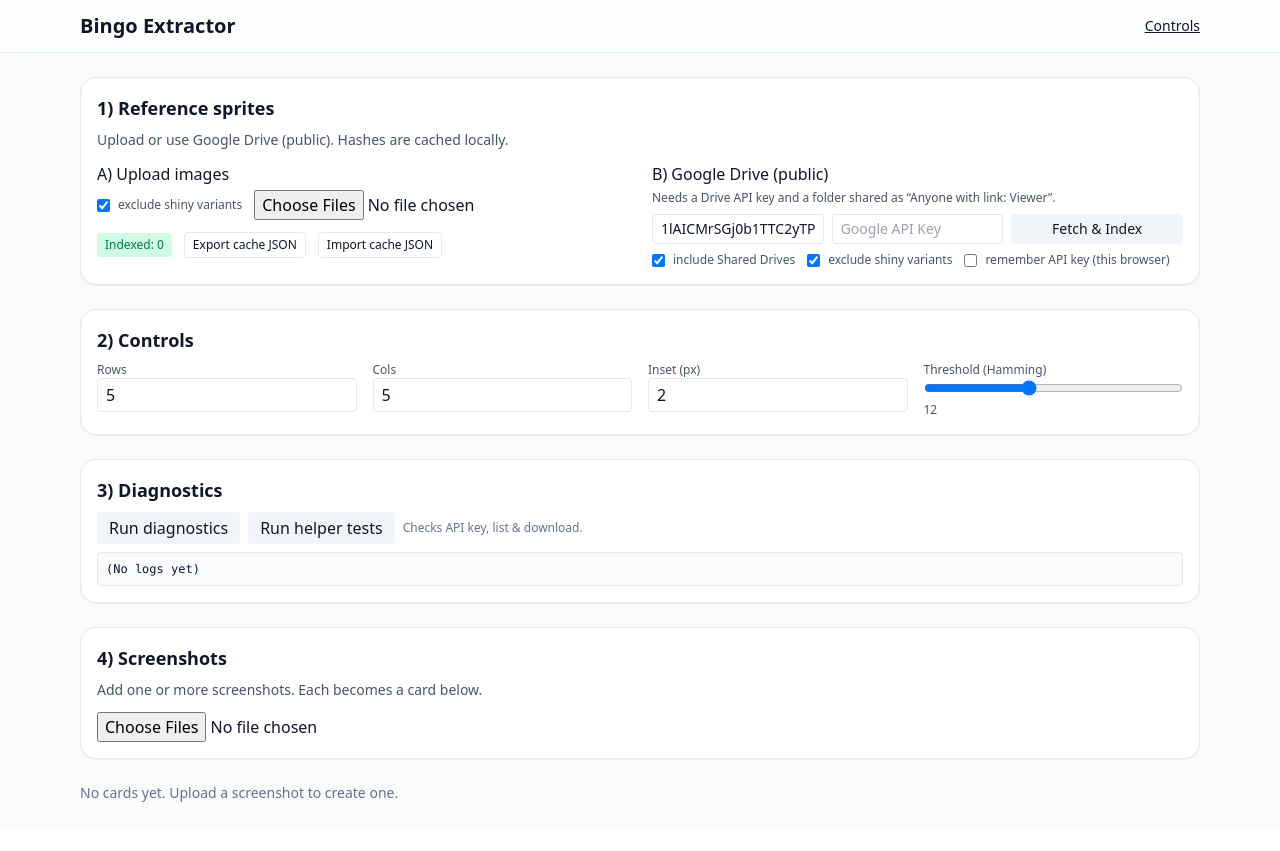
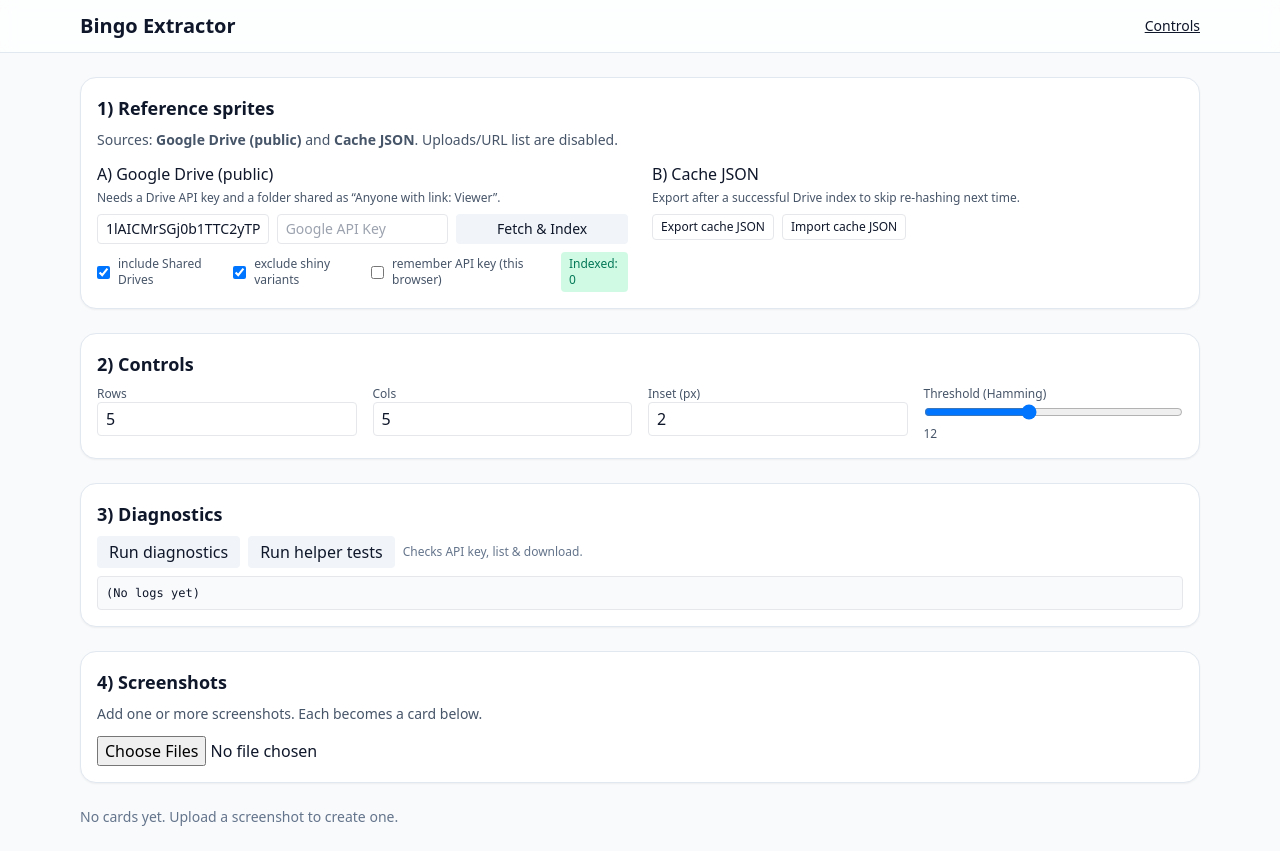
Before and after one commit to IlyeanaPlus/Nebula-Bingo-Tracker, a React (Vite) app: page / in a window 1280 px wide. Before the commit the page ends 827 px from the top, so only its background shows below. Built offline with nearby package versions, Linux system fonts and the light colour scheme.

Commit message:
ref: restrict references to Google Drive + Cache JSON only; remove uploads and URL list

```diff
--- a/src/App.jsx
+++ b/src/App.jsx
@@ -14,7 +14,7 @@ import {
 import { isShinyName, tidyName, nameFromFilename } from './utils/names.js';
 import { bitsToString, stringToBits, loadCacheLS, saveCacheLS } from './utils/cache.js';
 
-// Limit concurrency for large Drive folders (keeps the UI responsive)
+// Concurrency limiter for hashing many drive images
 async function mapPool(limit, items, worker) {
   const results = new Array(items.length);
   let i = 0;
@@ -30,13 +30,17 @@ async function mapPool(limit, items, worker) {
 }
 
 export default function App() {
-  const [refs, setRefs] = useState([]);
-  const [hashing, setHashing] = useState(false);
+  const [refs, setRefs] = useState([]);                    // {source,url,originUrl,name,hashBits}
+  const [hashing, setHashing] = useState(false);           // drive hashing state
+  const [progress, setProgress] = useState(null);          // { phase, total, done }
+
+  // Matching/grid controls
   const [threshold, setThreshold] = useState(12);
   const [rows, setRows] = useState(5);
   const [cols, setCols] = useState(5);
   const [inset, setInset] = useState(2);
 
+  // Advanced geometry
   const [startX, setStartX] = useState(0);
   const [startY, setStartY] = useState(0);
   const [cellW, setCellW] = useState(0);
@@ -44,19 +48,17 @@ export default function App() {
   const [gapX, setGapX] = useState(0);
   const [gapY, setGapY] = useState(0);
 
+  // Drive + options
   const [driveFolderId, setDriveFolderId] = useState("1lAICMrSGj0b1TTC2yTPiuQlLB15gJ4tB");
   const [driveApiKey, setDriveApiKey] = useState("");
   const [includeSharedDrives, setIncludeSharedDrives] = useState(true);
   const [excludeShiny, setExcludeShiny] = useState(true);
   const [rememberKey, setRememberKey] = useState(() => !!localStorage.getItem("BE_API_KEY"));
 
+  // Diagnostics & cards
   const [diag, setDiag] = useState({ running: false, logs: [] });
   const [cards, setCards] = useState([]);
-  const [refCache, setRefCache] = useState(() => loadCacheLS());
-
-  // Progress for Drive fetch/hash
-  // { phase: 'Listing Drive…' | 'Hashing images…' | 'Done', total: number, done: number }
-  const [progress, setProgress] = useState(null);
+  const [refCache, setRefCache] = useState(() => loadCacheLS()); // url -> {name,bits}
 
   function addRef(r) { setRefs((prev) => [...prev, r]); }
   function upsertCache(key, name, bits) {
@@ -64,6 +66,7 @@ export default function App() {
     setRefCache(next); saveCacheLS(next);
   }
 
+  // Prefill API key/folder from URL or saved key
   useEffect(() => {
     try {
       const sp = new URLSearchParams(window.location.search);
@@ -75,22 +78,7 @@ export default function App() {
   useEffect(() => { if (rememberKey && driveApiKey) localStorage.setItem("BE_API_KEY", driveApiKey); }, [rememberKey, driveApiKey]);
   useEffect(() => { if (!rememberKey) localStorage.removeItem("BE_API_KEY"); }, [rememberKey]);
 
-  async function handleRefFiles(files) {
-    const arr = Array.from(files || []); if (!arr.length) return; setHashing(true);
-    for (const f of arr) {
-      try {
-        if (excludeShiny && isShinyName(f.name)) continue;
-        const { img, url, originUrl } = await loadImageFromFile(f);
-        const bits = ahashFromImage(img, 16);
-        const name = tidyName(nameFromFilename(f));
-        addRef({ source: "upload", url, originUrl, name, hashBits: bits });
-        upsertCache(originUrl || url, name, bits);
-      } catch (e) { console.error("hash ref error", e); }
-    }
-    setHashing(false);
-  }
-
-  // Drive fetch with dedupe + caching + progress
+  // DRIVE ONLY: fetch + hash (with cache + progress)
   async function handleDriveFetch() {
     if (!driveFolderId || !driveApiKey) { alert("Enter Drive Folder ID and API Key."); return; }
     setHashing(true);
@@ -104,7 +92,7 @@ export default function App() {
       });
 
       if (!files.length) {
-        alert("Drive listing returned 0 images. Check folder ID/sharing or adjust shiny exclusion.");
+        alert("Drive listing returned 0 images. Check folder ID/sharing or shiny exclusion.");
         setProgress(null);
         setHashing(false);
         return;
@@ -162,7 +150,6 @@ export default function App() {
         "Common fixes:",
         "• Ensure the API key is valid and not expired.",
         "• If you set HTTP referrer restrictions, run this app from http://localhost or your allowed domain (not file://).",
-        "• Restrict the key to the Drive API only (optional but recommended).",
         "• Share the Drive folder as ‘Anyone with the link – Viewer’.",
       ].join("\n"));
     }
@@ -170,6 +157,7 @@ export default function App() {
     setTimeout(() => setProgress(null), 800);
   }
 
+  // Screenshots → cards
   async function handleScreenshotFiles(files) {
     const arr = Array.from(files || []);
     for (const f of arr) {
@@ -201,6 +189,7 @@ export default function App() {
       return next;
     });
   }
+
   function copyTSV(card) {
     const lines = [];
     for (let r = 0; r < card.rows; r++) {
@@ -304,16 +293,15 @@ export default function App() {
 
       <main className="mx-auto max-w-6xl px-4 py-6">
         <ReferencePanel
+          // references (Drive + Cache only)
           refs={refs}
           hashing={hashing}
           excludeShiny={excludeShiny} setExcludeShiny={setExcludeShiny}
-          handleRefFiles={handleRefFiles}
           driveFolderId={driveFolderId} setDriveFolderId={setDriveFolderId}
           driveApiKey={driveApiKey} setDriveApiKey={setDriveApiKey}
           includeSharedDrives={includeSharedDrives} setIncludeSharedDrives={setIncludeSharedDrives}
           rememberKey={rememberKey} setRememberKey={setRememberKey}
           handleDriveFetch={handleDriveFetch}
-          // NEW: show progress bar during fetch/hash
           progress={progress}
           exportCacheJSON={()=>{
             const blob = new Blob([JSON.stringify(refCache, null, 2)], { type: "application/json" });
--- a/src/components/ReferencePanel.jsx
+++ b/src/components/ReferencePanel.jsx
@@ -4,7 +4,6 @@ export default function ReferencePanel({
   refs,
   hashing,
   excludeShiny, setExcludeShiny,
-  handleRefFiles,
   driveFolderId, setDriveFolderId,
   driveApiKey, setDriveApiKey,
   includeSharedDrives, setIncludeSharedDrives,
@@ -22,34 +21,13 @@ export default function ReferencePanel({
     <section className="mb-6 p-4 bg-white rounded-2xl shadow-sm border border-slate-200">
       <h2 className="text-lg font-semibold mb-2">1) Reference sprites</h2>
       <p className="text-sm text-slate-600 mb-3">
-        Upload or use Google Drive (public). Hashes are cached locally.
+        Sources: <b>Google Drive (public)</b> and <b>Cache JSON</b>. Uploads/URL list are disabled.
       </p>
 
       <div className="grid grid-cols-1 lg:grid-cols-2 gap-6">
-        {/* A) Upload */}
+        {/* A) Google Drive */}
         <div>
-          <h3 className="font-medium mb-1">A) Upload images</h3>
-          <div className="flex items-center gap-3 flex-wrap">
-            <label className="inline-flex items-center gap-2 text-xs text-slate-600">
-              <input type="checkbox" checked={excludeShiny} onChange={(e)=>setExcludeShiny(e.target.checked)} /> exclude shiny variants
-            </label>
-            <input type="file" multiple accept="image/*" onChange={(e) => handleRefFiles(e.target.files)} />
-            {hashing ? (
-              <span className="text-xs px-2 py-1 rounded bg-amber-100 text-amber-700">Hashing…</span>
-            ) : (
-              <span className="text-xs px-2 py-1 rounded bg-emerald-100 text-emerald-700">Indexed: {refs.length}</span>
-            )}
-            <button className="text-xs px-2 py-1 rounded border" onClick={exportCacheJSON}>Export cache JSON</button>
-            <label className="text-xs px-2 py-1 rounded border cursor-pointer">
-              Import cache JSON
-              <input type="file" accept="application/json" className="hidden" onChange={(e)=>importCacheJSON(e.target.files?.[0])} />
-            </label>
-          </div>
-        </div>
-
-        {/* B) Drive */}
-        <div>
-          <h3 className="font-medium mb-1">B) Google Drive (public)</h3>
+          <h3 className="font-medium mb-1">A) Google Drive (public)</h3>
           <p className="text-xs text-slate-600 mb-2">Needs a Drive API key and a folder shared as “Anyone with link: Viewer”.</p>
           <div className="grid grid-cols-1 md:grid-cols-3 gap-2">
             <input className="border rounded px-2 py-1 text-sm" placeholder="Drive Folder ID" value={driveFolderId} onChange={(e)=>setDriveFolderId(e.target.value)} />
@@ -67,6 +45,11 @@ export default function ReferencePanel({
             <label className="inline-flex items-center gap-2">
               <input type="checkbox" checked={rememberKey} onChange={(e)=>setRememberKey(e.target.checked)} /> remember API key (this browser)
             </label>
+            {hashing ? (
+              <span className="text-xs px-2 py-1 rounded bg-amber-100 text-amber-700">Indexing…</span>
+            ) : (
+              <span className="text-xs px-2 py-1 rounded bg-emerald-100 text-emerald-700">Indexed: {refs.length}</span>
+            )}
           </div>
 
           {progress && (
@@ -83,6 +66,19 @@ export default function ReferencePanel({
               </div>
             </div>
           )}
+        </div>
+
+        {/* B) Cache JSON */}
+        <div>
+          <h3 className="font-medium mb-1">B) Cache JSON</h3>
+          <p className="text-xs text-slate-600 mb-2">Export after a successful Drive index to skip re-hashing next time.</p>
+          <div className="flex items-center gap-2 flex-wrap">
+            <button className="text-xs px-2 py-1 rounded border" onClick={exportCacheJSON}>Export cache JSON</button>
+            <label className="text-xs px-2 py-1 rounded border cursor-pointer">
+              Import cache JSON
+              <input type="file" accept="application/json" className="hidden" onChange={(e)=>importCacheJSON(e.target.files?.[0])} />
+            </label>
+          </div>
         </div>
       </div>
 
```
